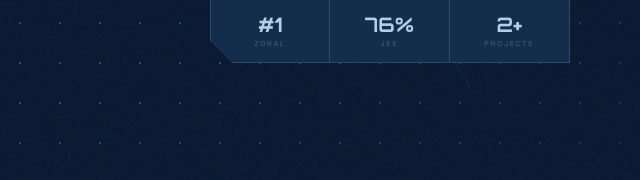
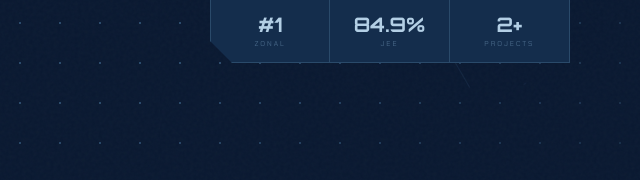
Before and after one commit to Mir-Sarfaraz-Ahmed/PortfolioV2, a plain HTML site: page index.html in a window 1280 px wide. Shown: the part 535-715 px from the top of the page, 640-1280 px from the left. Drawn offline with Linux system fonts and the light colour scheme.

Commit message:
Update index.html

```diff
--- a/index.html
+++ b/index.html
@@ -161,7 +161,7 @@
           <div class="p-stat-key">Zonal</div>
         </div>
         <div class="p-stat">
-          <div class="p-stat-val">76%</div>
+          <div class="p-stat-val">84.9%</div>
           <div class="p-stat-key">JEE</div>
         </div>
         <div class="p-stat">
```
